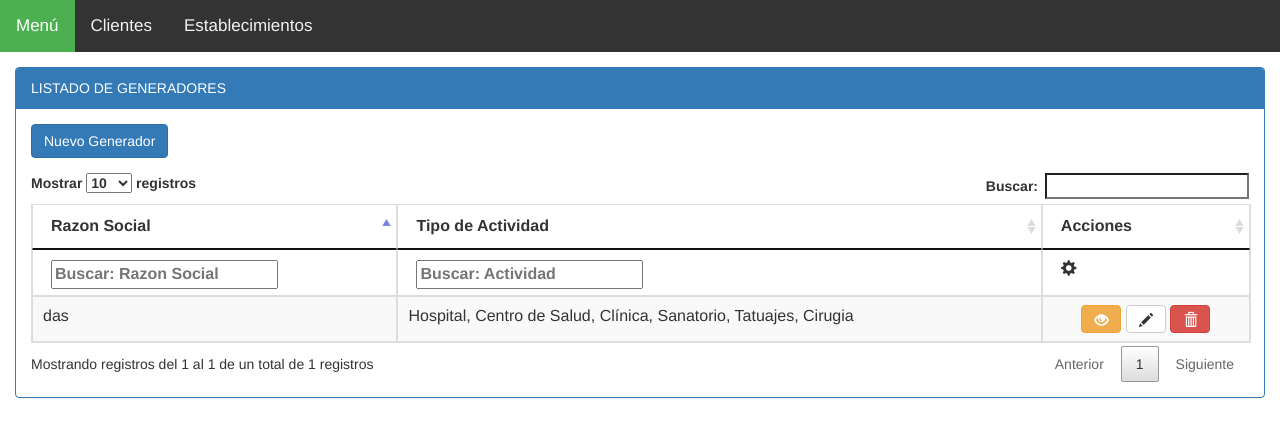
After one commit to feddeMurua/mara_imp, a Django app: page /generadores/listado_generadores/ in a window 1280 px wide. The commit adds this page. Shown: the top 437 px of the page. Run offline with Django 3.2, Linux system fonts and the light colour scheme; data comes from the database, SQL or seed files in the repository; some libraries are stand-ins or nearby versions.

Commit message:
agregado establecimientos generadores + detalle + avance modificacion incluyendo checkbox

```diff
--- a/mara_imp/settings.py
+++ b/mara_imp/settings.py
@@ -41,6 +41,7 @@ INSTALLED_APPS = [
     #librerias
     'bootstrap3',
     'widget_tweaks',
+    'multiselectfield',
 
     #Gestiones
     'modulo_I',
--- a/mara_imp/urls.py
+++ b/mara_imp/urls.py
@@ -21,4 +21,5 @@ urlpatterns = [
     url(r'^admin/', admin.site.urls),
     url(r'^$', inicio, name="inicio"),
     url(r'^clientes/', include('modulo_I.urls_cliente', namespace='clientes')),
+    url(r'^generadores/', include('modulo_I.urls_generador', namespace='generadores')),
 ]
--- a/modulo_I/admin.py
+++ b/modulo_I/admin.py
@@ -3,6 +3,7 @@ from .models import *
 
 # Register your models here.
 admin.site.register(Cliente)
+admin.site.register(EstablecimientoGenerador)
 admin.site.register(Domicilio)
 admin.site.register(Localidad)
 admin.site.register(Provincia)
--- a/modulo_I/templates/cliente/cliente_detalle.html
+++ b/modulo_I/templates/cliente/cliente_detalle.html
@@ -38,5 +38,5 @@
 {% endblock %}
 
 {% block url-volver %}
-  {% url 'clientes:cliente_listado' %}
+  {% url 'clientes:listado_clientes' %}
 {% endblock %}
--- a/modulo_I/templates/cliente/cliente_form.html
+++ b/modulo_I/templates/cliente/cliente_form.html
@@ -51,5 +51,5 @@
 {% endblock %}
 
 {% block url-cancelar %}
-  {% url 'clientes:cliente_listado' %}
+  {% url 'clientes:listado_clientes' %}
 {% endblock %}
--- /dev/null
+++ b/modulo_I/templates/establecimiento/generador_listado.html
@@ -0,0 +1,92 @@
+{% extends "base/base_listado.html" %}
+{% load staticfiles %}
+{% load staticfiles bootstrap3 %}
+
+{% block panel-heading %}
+  LISTADO DE GENERADORES
+{% endblock %}
+
+{% block btn-alta %}
+  <a href="{% url 'generadores:alta_generadores' %}" class="btn btn-primary">Nuevo Generador</a>
+{% endblock %}
+
+{% block thead-tabla %}
+  <thead>
+  <tr>
+      <th>Razon Social</th>
+      <th>Tipo de Actividad</th>
+      <th>Acciones</th>
+  </tr>
+  </thead>
+{% endblock %}
+
+{% block tfoot-tabla %}
+  <tfoot >
+     <tr>
+       <th>Razon Social</th>
+       <th>Actividad</th>
+       <th><em class="glyphicon glyphicon-cog"></em></th>
+    </tr>
+  </tfoot>
+{% endblock %}
+
+{% block tbody-tabla %}
+  <tbody>
+  {% for generador in listado_generadores %}
+      <tr>
+          <td>{{ generador.razon_social }}</td>
+          <td>{{ generador.tipo_actividad }}</td>
+          <td align="center">
+             <a class="btn btn-warning" data-toggle="tooltip" title="Detalles" href="{% url 'generadores:detalle_generadores' nro_inscripcion=generador.nro_inscripcion%}"><em class="glyphicon glyphicon-eye-open"></em></a>
+             <a class="btn btn-default" data-toggle="tooltip" title="Modificar" href="{% url 'generadores:modificar_generadores' nro_inscripcion=generador.nro_inscripcion%}"><em class="glyphicon glyphicon-pencil"></em></a>
+             <a id="cliente_id"class="btn btn-danger btn-baja"  data-clientedoc="{{cliente.documento}}" data-clientenombre="{{cliente.nombre}}" data-clienteapellido="{{cliente.apellido}}"data-toggle="modal" data-target="#modal_baja" title="Eliminar"><em class="glyphicon glyphicon-trash"></em></a>
+          </td>
+      </tr>
+  {% endfor %}
+  </tbody>
+{% endblock %}
+
+{% block modal-btn-eliminar%}
+  <button type="button" class="btn btn-danger" data-dismiss="modal" onclick="eliminarCliente(value)">Eliminar</button>
+{% endblock %}
+
+{% block modal-scripts %}
+  <script>
+    //codigo para cambiar los datos del modal y para dar de baja
+    $(document).ready(function () {
+      $('#modal_baja').on('show.bs.modal', function (event) { // id of the modal with event
+        var button = $(event.relatedTarget) // Button that triggered the modal
+        var cliente_doc = button.data('clientedoc') // Extract info from data-* attributes
+        var cliente_nombre = button.data('clientenombre')
+        var cliente_apellido = button.data('clienteapellido')
+
+        var title = 'Cliente: ' + cliente_apellido + ', ' + cliente_nombre
+        var content = '¿Está seguro que quiere eliminar la persona con documento ' + cliente_doc + '?'
+
+        // actualiza el contenido del manual
+        var modal = $(this)
+        modal.find('.modal-title').text(title)
+        modal.find('.modal-body').text(content)
+
+        // se le pasa el valor del documento al boton de confirmar
+        modal.find('button.btn-danger').val(cliente_doc)
+      })
+    })
+
+    function eliminarCliente(clienteDoc) {
+      var request = $.ajax({
+          type: "POST",
+          url: "{% url 'clientes:baja_clientes' %}",
+          data: {
+              "csrfmiddlewaretoken": "{{ csrf_token }}",
+              "cliente_id": clienteDoc
+          },
+      });
+    }
+
+    //para actualizar cuando se da de baja.
+    $('#modal_baja').on('hidden.bs.modal', function () {
+      window.location.reload(true);
+    })
+  </script>
+{% endblock %}
--- a/modulo_I/urls_cliente.py
+++ b/modulo_I/urls_cliente.py
@@ -3,7 +3,7 @@ from .views import *
 from modulo_I import views as mIviews
 
 urlpatterns = [
-    url(r'^listado_clientes/$', mIviews.listado_clientes, name="cliente_listado"),
+    url(r'^listado_clientes/$', mIviews.listado_clientes, name="listado_clientes"),
     url(r'^detalle_clientes/(?P<documento>\d+)/$', mIviews.detalle_clientes, name="detalle_clientes"),
     url(r'^alta_clientes/$', mIviews.alta_clientes, name="alta_clientes"),
     url(r'^baja_clientes/$', mIviews.baja_clientes, name="baja_clientes"),
--- a/modulo_I/views.py
+++ b/modulo_I/views.py
@@ -3,6 +3,10 @@ from .models import *
 from .forms import *
 
 # Create your views here.
+
+'''
+CLIENTES
+'''
 
 #@login_required(login_url='login')
 def listado_clientes(request):
@@ -25,7 +29,7 @@ def alta_clientes(request):
             cliente = cliente_form.save(commit=False)
             cliente.domicilio_legal = domicilio_form.save()
             cliente.save()
-            return redirect('clientes:cliente_listado')
+            return redirect('clientes:listado_clientes')
     else:
         cliente_form = AltaClienteForm
         domicilio_form = DomicilioForm
@@ -50,8 +54,66 @@ def modificar_clientes(request, documento):
         if cliente_form.is_valid() & domicilio_form.is_valid():
             domicilio_form.save()
             cliente_form.save()
-            return redirect('clientes:cliente_listado')
+            return redirect('clientes:listado_clientes')
     else:
         cliente_form = ModificacionClienteForm(instance=cliente)
         domicilio_form = DomicilioForm(instance=cliente.domicilio_legal)
     return render(request, "cliente/cliente_form.html", {'cliente_form': cliente_form, 'domicilio_form': domicilio_form})
+
+'''
+ESTABLECIMIENTOS GENERADORES
+'''
+
+
+#@login_required(login_url='login')
+def listado_generadores(request):
+    listado_generadores = EstablecimientoGenerador.objects.all()
+    return render(request, 'establecimiento/generador_listado.html', {'listado_generadores': listado_generadores})
+
+
+#@login_required(login_url='login')
+def detalle_generadores(request, nro_inscripcion):
+    generador = EstablecimientoGenerador.objects.get(nro_inscripcion=nro_inscripcion)
+    return render(request, 'establecimiento/generador_detalle.html', {'generador': generador})
+
+
+#@login_required(login_url='login')
+def alta_generadores(request):
+    if request.method == 'POST':
+        generador_form = AltaGeneradorForm(request.POST)
+        actividades_form = ActividadesForm(request.POST)
+        if generador_form.is_valid() & actividades_form.is_valid():
+            generador = generador_form.save(commit=False)
+            tipo_actividad = actividades_form.cleaned_data.get('tipo_actividad')
+            generador.tipo_actividad = tipo_actividad
+            generador.save()
+            return redirect('generadores:listado_generadores')
+    else:
+        generador_form = AltaGeneradorForm
+        actividades_form = ActividadesForm
+    return render(request, "establecimiento/generador_form.html", {'generador_form': generador_form, 'actividades_form': actividades_form})
+
+
+#@login_required(login_url='login')
+def baja_generadores(request):
+    nro_inscripcion = request.POST.get('generador_id')
+    generador = Cliente.objects.get(nro_inscripcion=nro_inscripcion)
+    generador.delete()
+    response = {}
+    return JsonResponse(response)
+
+
+#@login_required(login_url='login')
+def modificar_generadores(request, nro_inscripcion):
+    generador = EstablecimientoGenerador.objects.get(nro_inscripcion=nro_inscripcion)
+    if request.method == 'POST':
+        generador_form = ModificacionGeneradorForm(request.POST, instance=generador)
+        actividades_form = ActividadesForm(request.POST,instance=generador.tipo_actividad)
+        if generador_form.is_valid() & actividades_form.is_valid():
+            actividades_form.save()
+            generador_form.save()
+            return redirect('generadores:listado_generadores')
+    else:
+        generador_form = ModificacionGeneradorForm(instance=generador)
+        actividades_form = ActividadesForm
+    return render(request, "establecimiento/generador_form.html", {'generador_form': generador_form, 'actividades_form': actividades_form})
--- a/templates/base/base_forms.html
+++ b/templates/base/base_forms.html
@@ -20,6 +20,7 @@
                     <div class="row">
                       <!--class row para alinear paneles -->
                       {% block panel-izq %}{% endblock %}
+                      {% block panel-cent%} {% endblock %}
                       {% block panel-der%} {% endblock %}
                       <!--En este bloque se agrega mas paneles de ser neceario -->
                       {% block more-paneles %}{% endblock %}
--- a/templates/base/nav.html
+++ b/templates/base/nav.html
@@ -8,7 +8,7 @@
 <body>
   <div class="topnav">
     <a class="active" href="{% url 'inicio' %}">Menú</a>
-    <a href="{% url 'clientes:cliente_listado' %}">Clientes</a>
-    <a href="#">Establecimientos</a>
+    <a href="{% url 'clientes:listado_clientes' %}">Clientes</a>
+    <a href="{% url 'generadores:listado_generadores' %}">Establecimientos</a>
   </div>
 </body>
```
Also changed, not shown: modulo_I/forms.py (+32 -0 lines), modulo_I/models.py (+35 -22 lines), modulo_I/templates/establecimiento/generador_detalle.html (added, +30 -0 lines), modulo_I/templates/establecimiento/generador_form.html (added, +49 -0 lines), modulo_I/tests.py (+51 -7 lines), modulo_I/urls_generador.py (added, +11 -0 lines), db.sqlite3.
